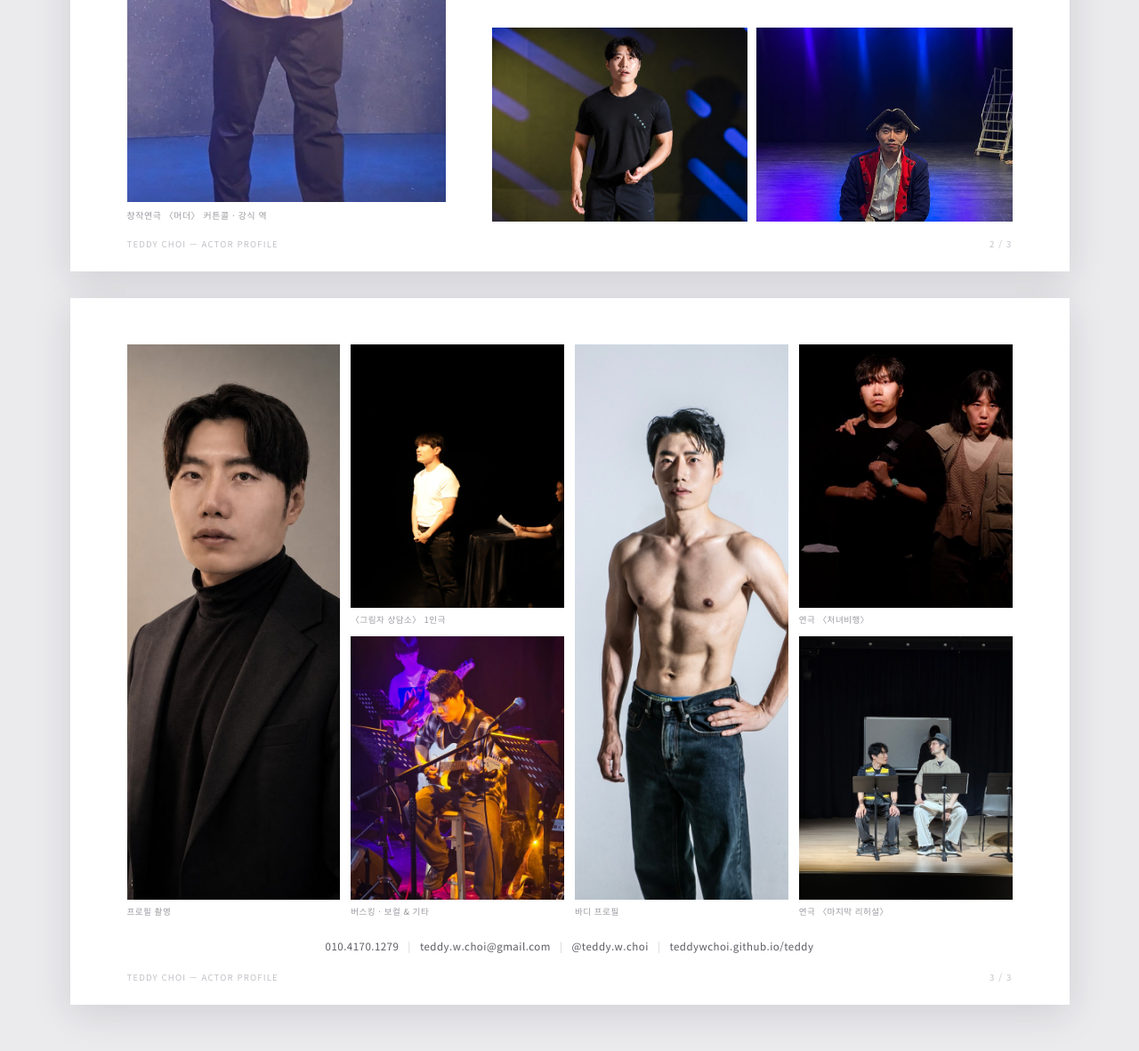
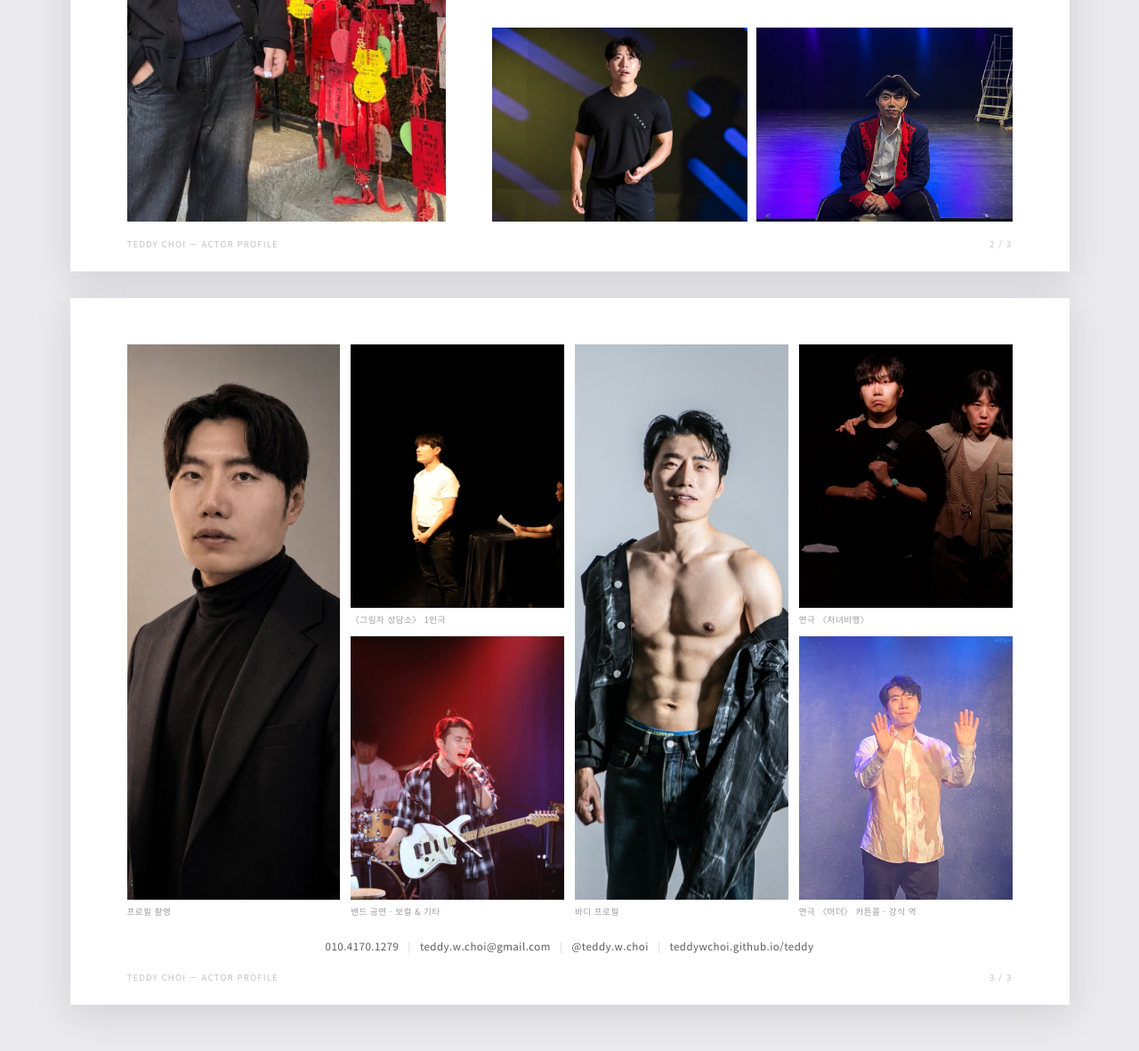
Before and after one commit to TeddyWChoi/teddy, a plain HTML site: page profile.html in a window 1280 px wide. Shown: the part 1414-2595 px from the top of the page at 89% size. Drawn offline with nearby package versions, Linux system fonts and the light colour scheme; a script that the page names is missing.

Commit message:
배우 프로필 사진 피드백 반영
- 2p 대표 사진을 새 프로필 컷(portrait_red)으로 교체, 머더 커튼콜은 3p로 이동
- 2p 하단 사진 그리드를 대표 사진 하단과 정렬 (캡션 제거로 베이스라인 일치)
- 위대한쇼맨 사진 크롭 위치 조정 — 인물이 프레임 중앙에 오도록
- 밴드 공연 사진을 새로 받은 보컬 컷(band_live)으로 교체
- 바디 프로필을 재킷 걸친 컷(fitness_04)으로 교체

Co-Authored-By: Claude Fable 5 <noreply@anthropic.com>

```diff
--- a/profile.html
+++ b/profile.html
@@ -197,14 +197,13 @@
     <section class="page">
       <div class="career-page">
         <div class="career-photo-col">
-          <figure class="main-photo"><img src="images/works/murder/murder_05.jpg" alt="창작연극 머더 커튼콜"></figure>
-          <p class="photo-cap">창작연극 〈머더〉 커튼콜 · 강식 역</p>
+          <figure class="main-photo"><img src="images/portrait_red.jpg" alt="배우 최테디 프로필 컷"></figure>
         </div>
         <div class="career-col">
           <div id="creditGroups"></div>
           <div class="career-photos-bottom">
             <figure><img src="images/stage_performance1.jpeg" alt="도슨트 공연 민주의 물결"></figure>
-            <figure><img src="images/musical_costume2.jpeg" alt="뮤지컬 위대한쇼맨" style="object-position: center 32%;"></figure>
+            <figure><img src="images/musical_costume2.jpeg" alt="뮤지컬 위대한쇼맨" style="object-position: center 45%;"></figure>
           </div>
         </div>
       </div>
@@ -217,10 +216,10 @@
         <div class="stage-grid">
           <figure class="tall"><div class="imgwrap"><img src="images/portrait_dark.jpeg" alt="프로필 촬영"></div><figcaption>프로필 촬영</figcaption></figure>
           <figure><div class="imgwrap"><img src="images/stage_monologue.jpeg" alt="그림자 상담소"></div><figcaption>〈그림자 상담소〉 1인극</figcaption></figure>
-          <figure class="tall"><div class="imgwrap"><img src="images/works/fitness/fitness_02.jpg" alt="바디 프로필"></div><figcaption>바디 프로필</figcaption></figure>
+          <figure class="tall"><div class="imgwrap"><img src="images/works/fitness/fitness_04.jpg" alt="바디 프로필"></div><figcaption>바디 프로필</figcaption></figure>
           <figure><div class="imgwrap"><img src="images/stage_play1.jpeg" alt="연극 처녀비행"></div><figcaption>연극 〈처녀비행〉</figcaption></figure>
-          <figure><div class="imgwrap"><img src="images/guitar_performance.jpeg" alt="버스킹"></div><figcaption>버스킹 · 보컬 &amp; 기타</figcaption></figure>
-          <figure><div class="imgwrap"><img src="images/works/last-rehearsal/rehearsal_03.jpg" alt="연극 마지막 리허설"></div><figcaption>연극 〈마지막 리허설〉</figcaption></figure>
+          <figure><div class="imgwrap"><img src="images/band_live.jpg" alt="밴드 공연 보컬"></div><figcaption>밴드 공연 · 보컬 &amp; 기타</figcaption></figure>
+          <figure><div class="imgwrap"><img class="pos-top" src="images/works/murder/murder_05.jpg" alt="창작연극 머더 커튼콜"></div><figcaption>연극 〈머더〉 커튼콜 · 강식 역</figcaption></figure>
         </div>
         <p class="stage-foot" id="stageFoot"></p>
       </div>
```
Also changed, not shown: images/band_live.jpg (added), images/portrait_red.jpg (added).
